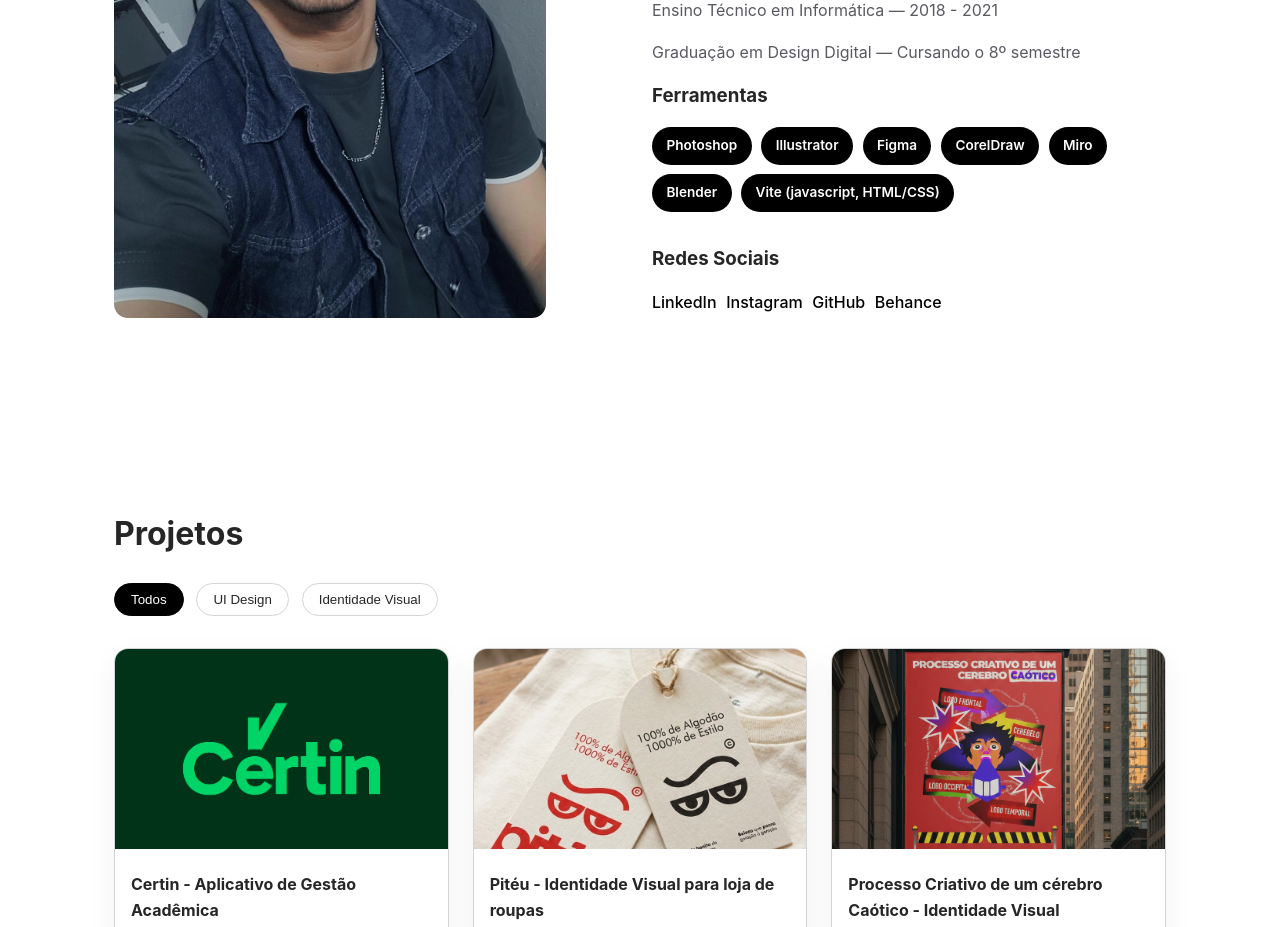
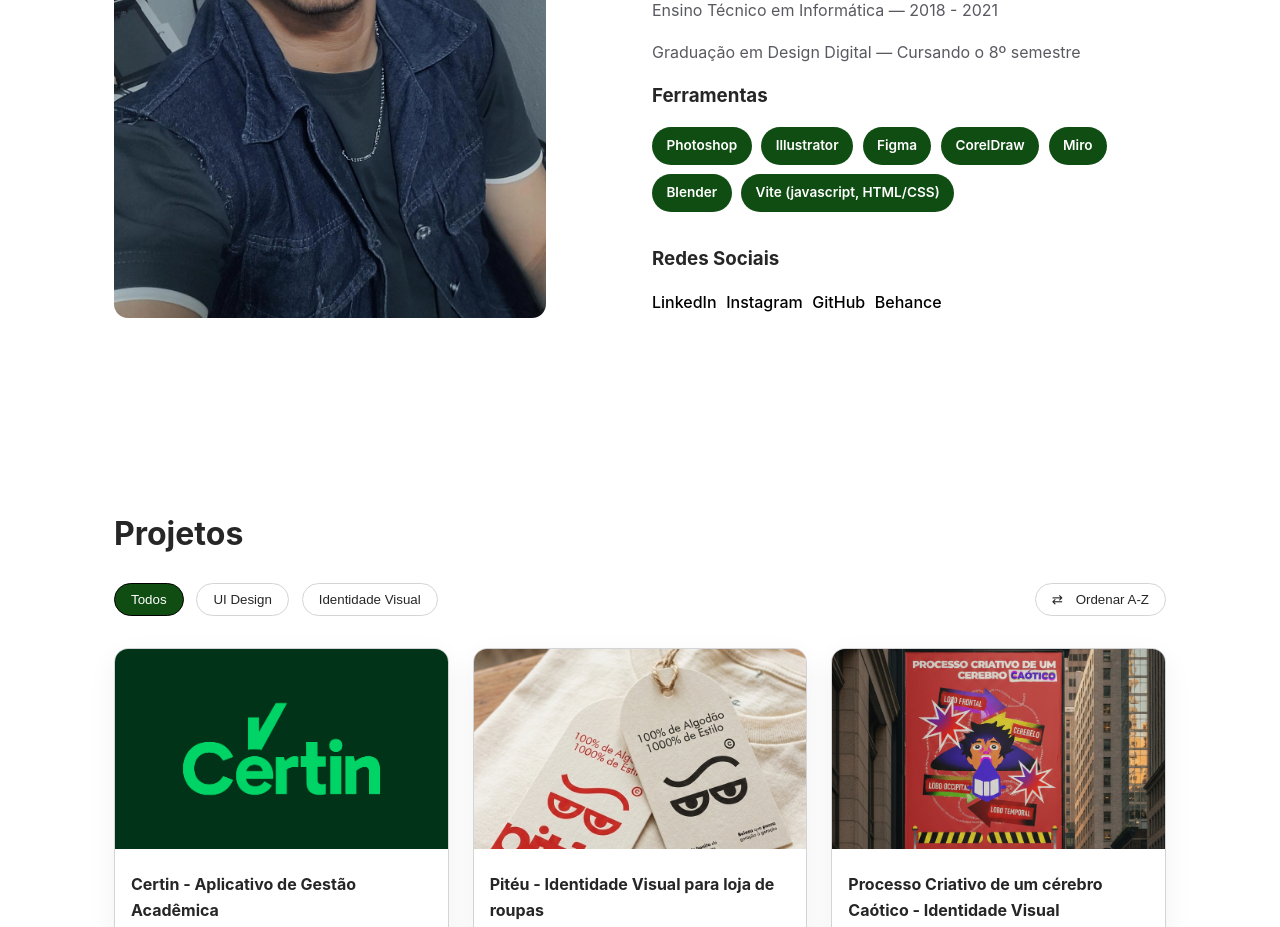
Before and after one commit to XandyDsg/meu-portfolio, a React (Vite) app: page / in a window 1280 px wide. Shown: the part 780-1707 px from the top of the page. Built offline with nearby package versions, Linux system fonts and the light colour scheme.

Commit message:
atualização de botão az

```diff
--- a/src/inicio.css
+++ b/src/inicio.css
@@ -190,7 +190,7 @@ body {
 }
 
 .tool-badge {
-  background: var(--accent);
+  background: var(--confirm);
   color: var(--surface);
   padding: 0.5rem 0.9rem;
   border-radius: 999px;
@@ -283,21 +283,44 @@ body {
 }
 
 .filters button:hover {
-    border-color: var(--accent);
+    border-color: var(--confirm);
     color: var(--accent);
 }
 
 /* active state */
 .filters button.active,
 .filters .active {
-    background: var(--accent);
+    background: var(--confirm);
     color: var(--surface);
     border-color: var(--accent);
 }
 
 /* ensure active button does not change on hover */
 .filters button.active:hover {
-    background: var(--accent);
+    background: var(--confirm);
+    color: var(--surface);
+    border-color: var(--accent);
+}
+.sort-actions button {
+    background: var(--surface);
+    color: var(--text);
+    border: 1px solid var(--border);
+    padding: 0.5rem 1rem;
+    border-radius: 999px;
+    font-weight: 500;
+    cursor: pointer;
+    transition: all 0.2s ease;
+  display: flex;
+  gap: 0.8rem;
+  flex-wrap: wrap;
+  margin-bottom: 2rem;
+}
+.sort-actions button:hover {
+    border-color: var(--confirm);
+    color: var(--accent);
+}
+.sort-actions button.active{
+    background: var(--confirm);
     color: var(--surface);
     border-color: var(--accent);
 }
--- a/src/inicio.jsx
+++ b/src/inicio.jsx
@@ -114,6 +114,7 @@ const DATA = {
 export default function Inicio() {
   const [filter, setFilter] = useState("Todos");
   const [selectedProject, setSelectedProject] = useState(null);
+  const [sortAlphabetical, setSortAlphabetical] = useState(false);
 
   // ROTATE NAVBAR GREETING
   const [greetIndex, setGreetIndex] = useState(0);
@@ -131,9 +132,21 @@ export default function Inicio() {
   }, []);
 
   const visibleProjects = useMemo(() => {
-     if (filter === "Todos") return DATA.projects;
-     return DATA.projects.filter(p => p.category === filter);
-  }, [filter]);
+     const filtered = filter === "Todos"
+        ? DATA.projects
+        : DATA.projects.filter(p => p.category === filter);
+
+     if (!sortAlphabetical) return filtered;
+
+     return [...filtered].sort((a, b) => {
+        const aFirst = (a.title?.charAt(0) ?? "").toLowerCase();
+        const bFirst = (b.title?.charAt(0) ?? "").toLowerCase();
+        const compareFirst = aFirst.localeCompare(bFirst, "pt", { sensitivity: "base" });
+        return compareFirst !== 0
+           ? compareFirst
+           : a.title.localeCompare(b.title, "pt", { sensitivity: "base" });
+     });
+  }, [filter, sortAlphabetical]);
 
   return (
      <div className="portfolio">
@@ -207,6 +220,16 @@ export default function Inicio() {
           <section id="projects" className="section">
              <h2>Projetos</h2>
 
+             <div
+                className="filters-row"
+                style={{
+                   display: "flex",
+                   justifyContent: "space-between",
+                   alignItems: "center",
+                   gap: "1rem",
+                   flexWrap: "wrap"
+                }}
+             >
                 <div className="filters">
                    {categories.map(cat => (
                      <button
@@ -217,6 +240,17 @@ export default function Inicio() {
                         {cat}
                      </button>
                    ))}
+                </div>
+
+                <div className="sort-actions">
+                   <button
+                      className={sortAlphabetical ? "active" : ""}
+                      onClick={() => setSortAlphabetical(prev => !prev)}
+                   >
+                      <span aria-hidden="true" className="sort-icon">⇄</span>
+                      {sortAlphabetical ? "Remover ordenação" : "Ordenar A-Z"}
+                   </button>
+                </div>
              </div>
 
              <div className="grid">
```
Lines whose indentation alone changed are shown as unchanged.
